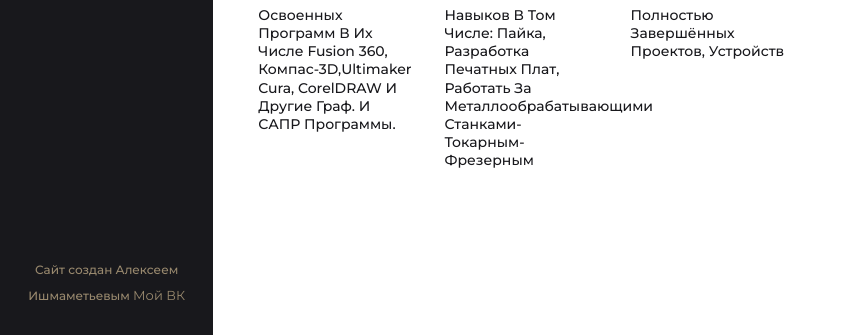
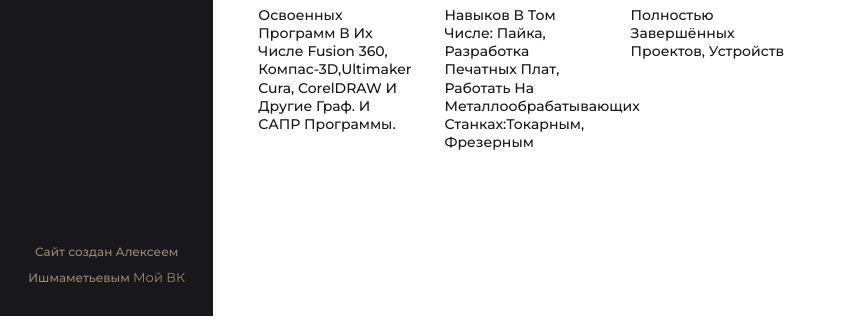
Before and after one commit to Alextechnolgie/rrg, a website: page about.html in a window 1280 px wide. Shown: the part 740-1075 px from the top of the page, without its empty margins (0-846 px from the left). Drawn offline with Linux system fonts and the light colour scheme.

Commit message:
Update about.html

```diff
--- a/about.html
+++ b/about.html
@@ -131,7 +131,7 @@
                                                     <div class="counter_box">
                                                         <div class="divider"></div>
                                                         <span class="counter">70</span>
-                                                        <h5>навыков в том числе: пайка, разработка печатных плат, работать за металлообрабатывающими станками-Токарным-Фрезерным</h5>
+                                                        <h5>навыков в том числе: пайка, разработка печатных плат, работать на металлообрабатывающих станках:Токарным, Фрезерным</h5>
                                                     </div>
                                                 </div>
                                                 <div class="col-12 col-md-4">
```
